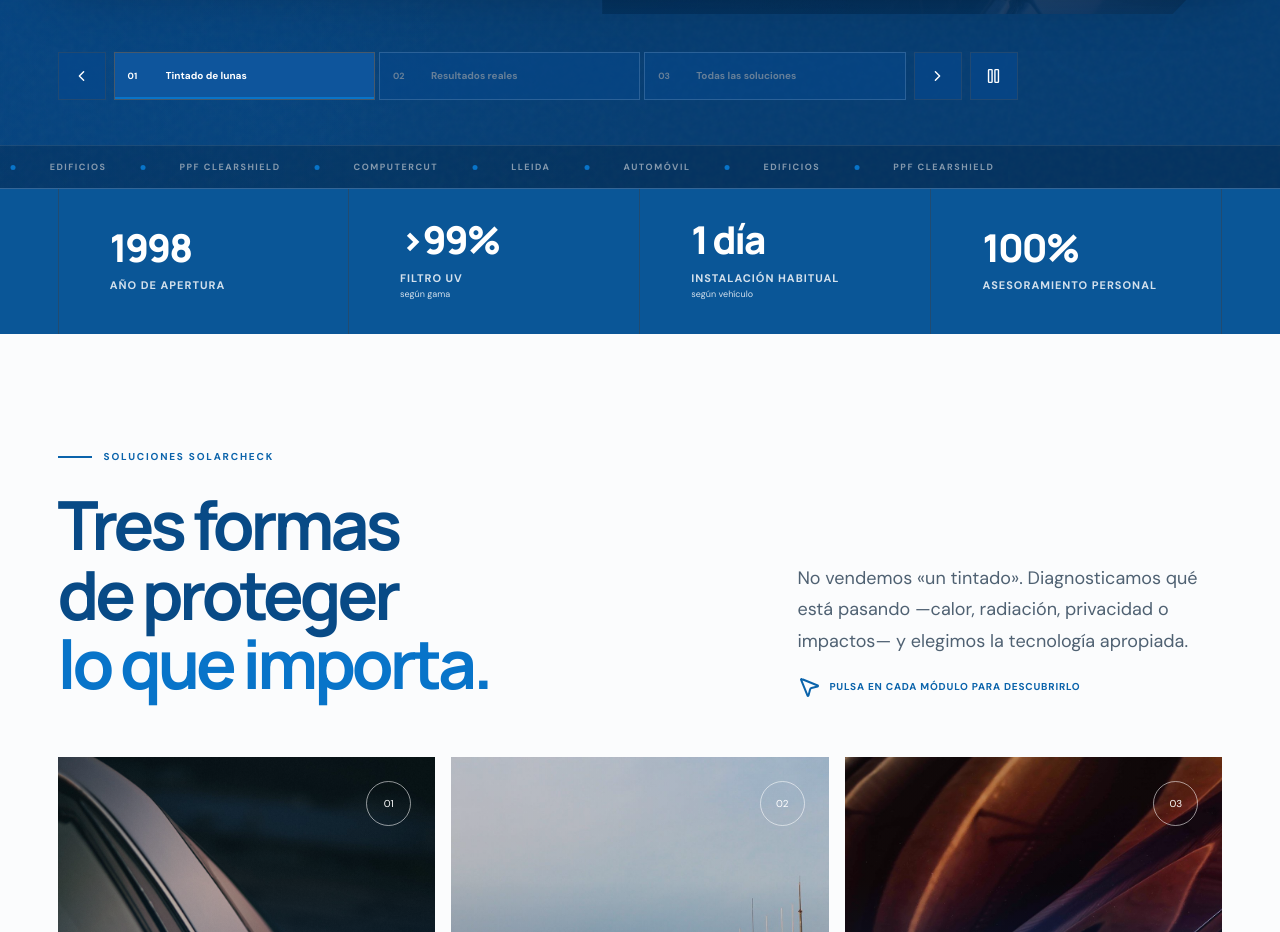
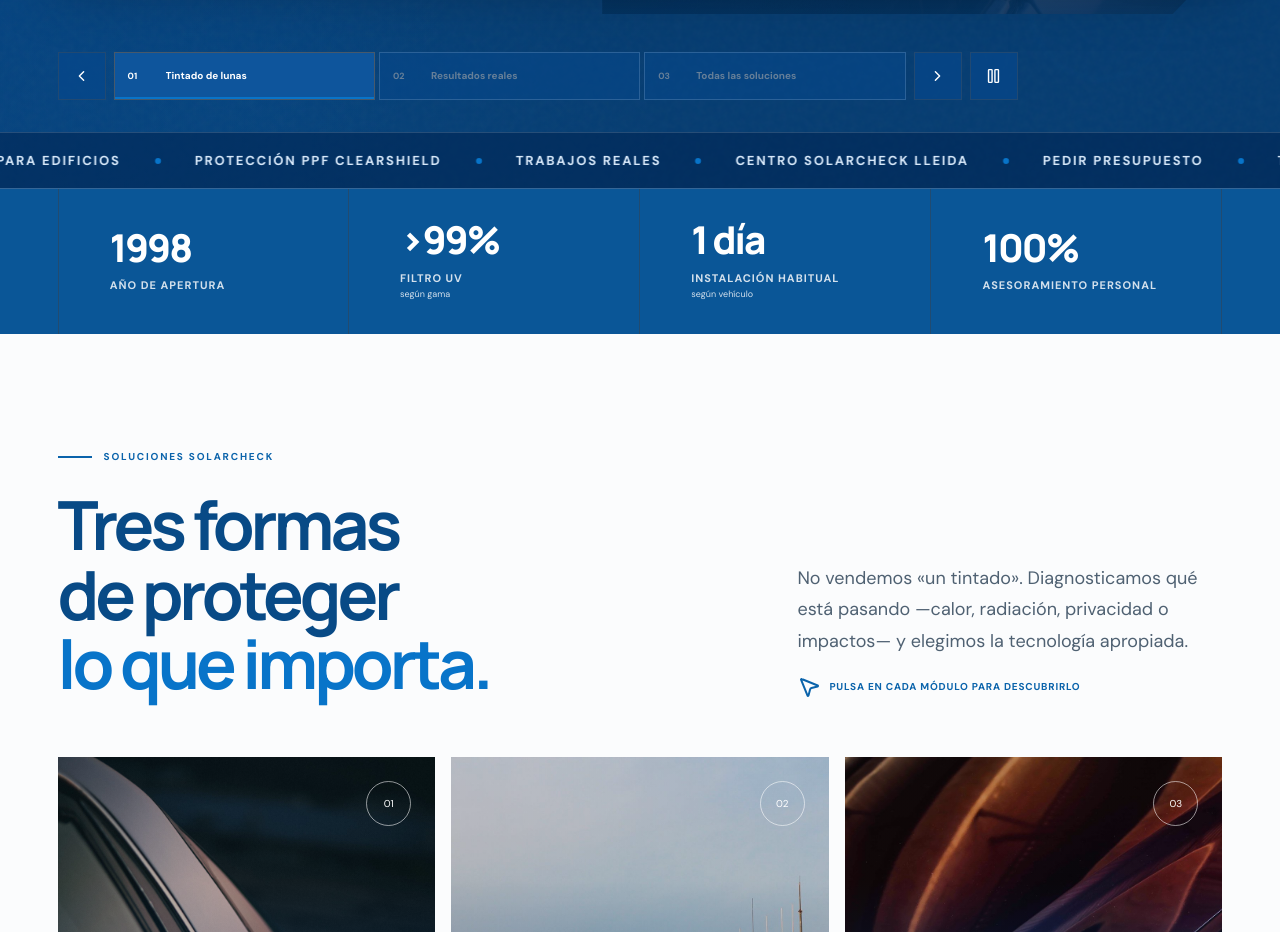
Before and after one commit to ilernetworklleida/solarcheck, a React (Vite) app: page / in a window 1280 px wide. Shown: the part 820-1752 px from the top of the page. Built offline with nearby package versions, Linux system fonts and the light colour scheme.

Commit message:
Improve continuous navigation ticker

```diff
--- a/src/pages.jsx
+++ b/src/pages.jsx
@@ -53,6 +53,15 @@ import {
   SectionHeading,
   Seo,
 } from './components';
+
+const heroTickerItems = [
+  {label: 'TINTADO DE LUNAS', href: '/laminas-solares-coche/'},
+  {label: 'LÁMINAS PARA EDIFICIOS', href: '/laminas-edificios/'},
+  {label: 'PROTECCIÓN PPF CLEARSHIELD', href: '/clearshield-ppf/'},
+  {label: 'TRABAJOS REALES', href: '/trabajos/'},
+  {label: 'CENTRO SOLARCHECK LLEIDA', href: '/empresa/'},
+  {label: 'PEDIR PRESUPUESTO', href: '/presupuesto/'},
+];
 import {BUSINESS, faqs, projects, services, SITE_URL} from './site';
 
 const ButtonPair = ({primary = '/presupuesto/', primaryLabel = 'Pedir presupuesto', secondary = '/trabajos/', secondaryLabel = 'Ver trabajos'}) => <div className="button-pair">
@@ -170,7 +179,15 @@ function HomeHero() {
       </div>
     </div>
     <p className="sr-only" aria-live="polite">Slide {active + 1} de {homeHeroSlides.length}: {slide.nav}</p>
-    <div className="hero-ticker"><div><span>AUTOMÓVIL</span><i/> <span>EDIFICIOS</span><i/> <span>PPF CLEARSHIELD</span><i/> <span>COMPUTERCUT</span><i/> <span>LLEIDA</span><i/> <span>AUTOMÓVIL</span><i/> <span>EDIFICIOS</span><i/> <span>PPF CLEARSHIELD</span></div></div>
+    <div className="hero-ticker" aria-label="Accesos rápidos a nuestras soluciones">
+      <div className="hero-ticker-track">
+        {[0, 1].map((copy) => <div className="hero-ticker-group" key={copy} aria-hidden={copy === 1 || undefined}>
+          {heroTickerItems.map((item) => <React.Fragment key={`${copy}-${item.href}`}>
+            <Link href={item.href}>{item.label}</Link><i aria-hidden="true"/>
+          </React.Fragment>)}
+        </div>)}
+      </div>
+    </div>
   </section>;
 }
 
--- a/src/styles.css
+++ b/src/styles.css
@@ -223,11 +223,14 @@ svg { flex: 0 0 auto; }
 .hero-slide-tabs button i { position: absolute; right: 0; bottom: 0; left: 0; height: 2px; background: var(--brand); transform: scaleX(0); transform-origin: left; transition: transform .35s; }
 .hero-slide-tabs button.active { color: white; border-color: #47596b; background: #0e559c; }
 .hero-slide-tabs button.active i { transform: scaleX(1); }
-.hero-ticker { position: absolute; right: 0; bottom: 0; left: 0; height: 43px; overflow: hidden; color: #8599ad; border-top: 1px solid rgba(255,255,255,.09); background: rgba(0,0,0,.15); }
-.hero-ticker div { width: max-content; height: 100%; display: flex; align-items: center; gap: 34px; padding-left: 4vw; animation: ticker 25s linear infinite; }
-.hero-ticker span { font-size: 9px; font-weight: 700; letter-spacing: .17em; }
-.hero-ticker i { width: 5px; height: 5px; border-radius: 50%; background: var(--brand); }
-@keyframes ticker { to { transform: translateX(-45%); } }
+.hero-ticker { position: absolute; right: 0; bottom: 0; left: 0; height: 56px; overflow: hidden; color: #d8e9fa; border-top: 1px solid rgba(255,255,255,.14); background: rgba(0,40,86,.62); }
+.hero-ticker-track { width: max-content; height: 100%; display: flex; animation: ticker 36s linear infinite; will-change: transform; }
+.hero-ticker-group { height: 100%; display: flex; flex: 0 0 auto; align-items: center; gap: 34px; padding-right: 34px; }
+.hero-ticker a { font-size: 13px; font-weight: 800; letter-spacing: .14em; white-space: nowrap; transition: color .2s; }
+.hero-ticker a:hover, .hero-ticker a:focus-visible { color: white; text-decoration: underline; text-underline-offset: 5px; }
+.hero-ticker i { width: 6px; height: 6px; flex: 0 0 6px; border-radius: 50%; background: var(--brand); }
+.hero-ticker:hover .hero-ticker-track, .hero-ticker:focus-within .hero-ticker-track { animation-play-state: paused; }
+@keyframes ticker { to { transform: translateX(-50%); } }
 
 .proof-bar { color: white; background: var(--ink-2); border-top: 1px solid #356697; }
 .proof-grid { display: grid; grid-template-columns: repeat(4, 1fr); }
```
